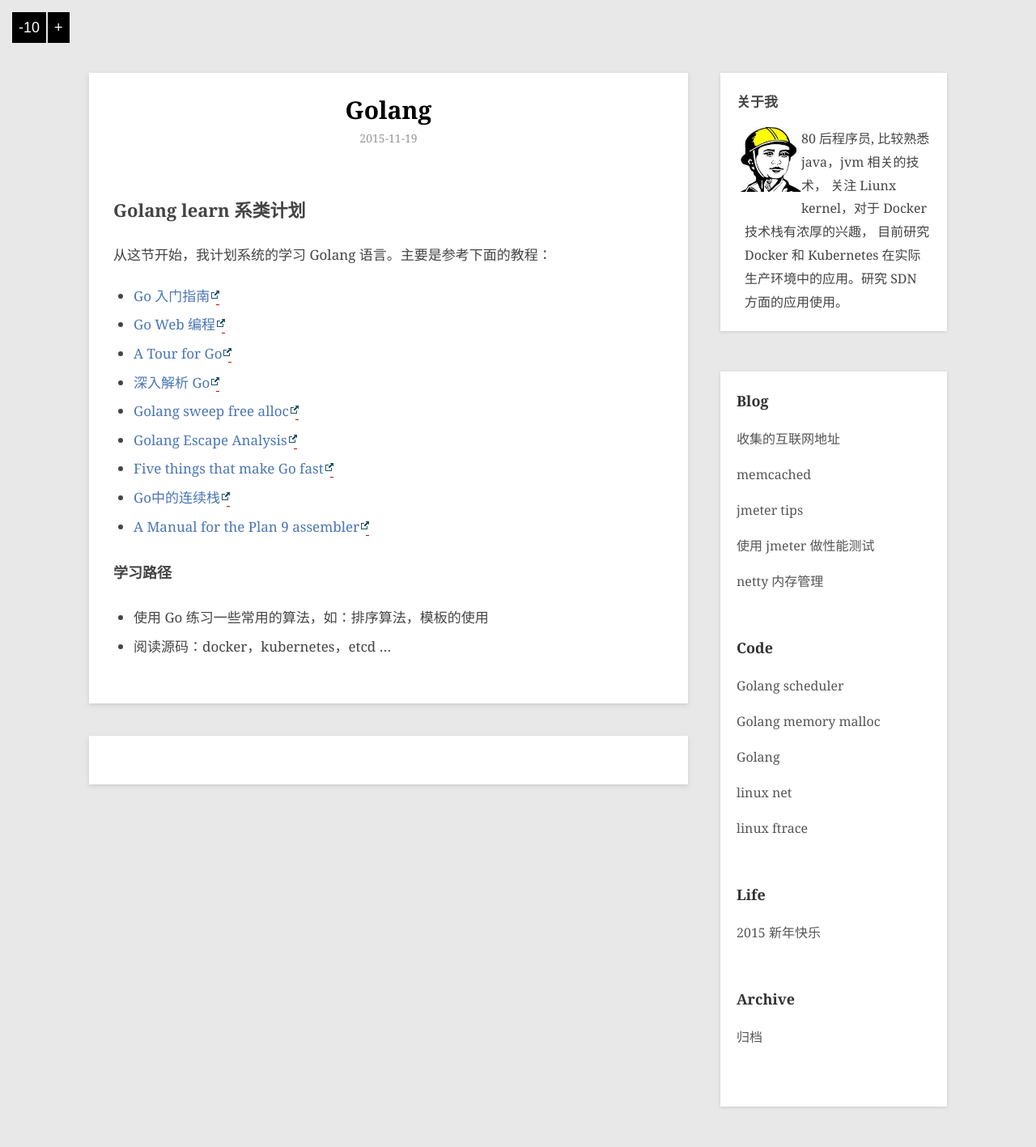
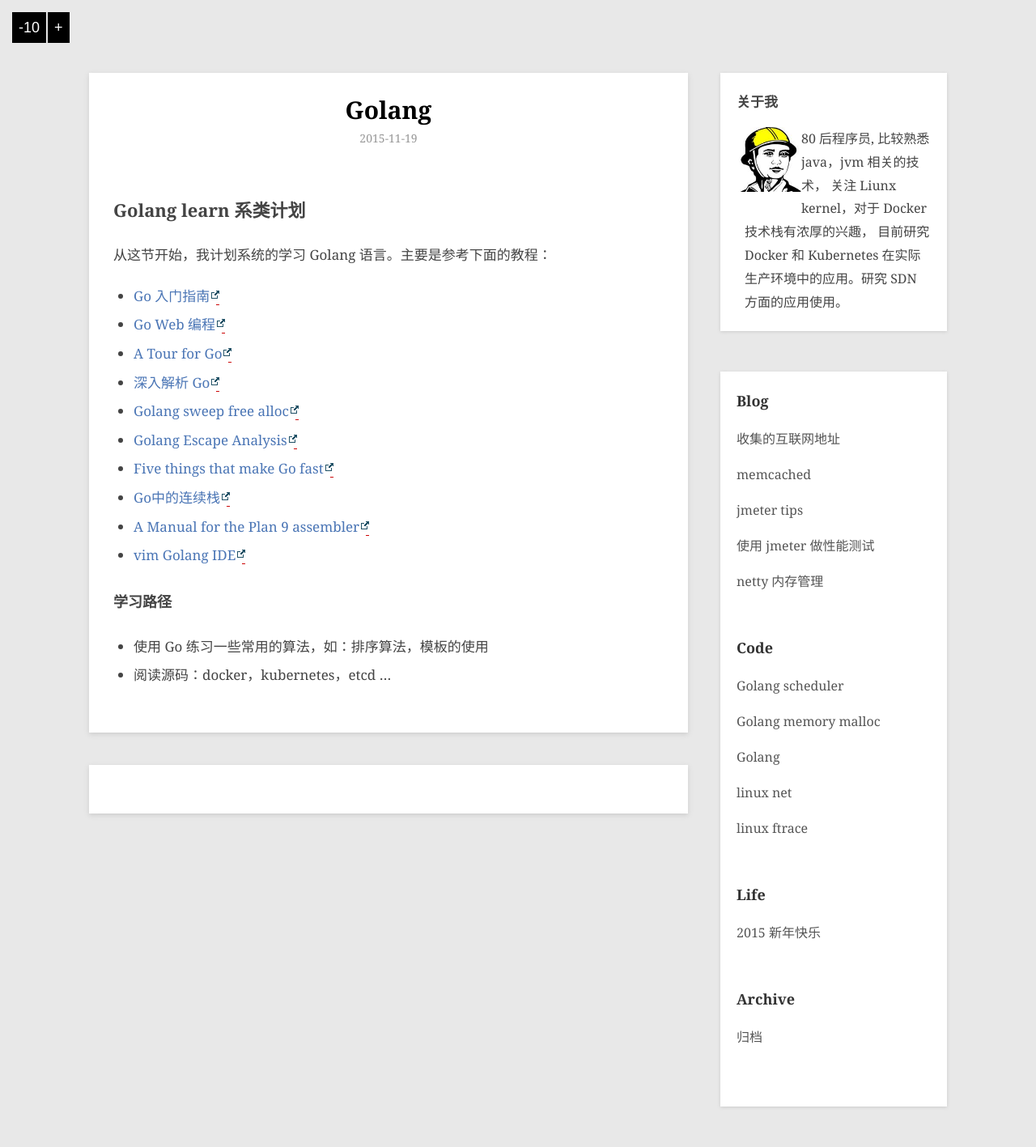
Before and after one commit to hushi55/hushi55.github.io, a Jekyll site: the page built from _posts/code/2015-11-19-golang-learn.md, in a window 1280 px wide. Shown: the whole page at 81% size. Built offline with Jekyll 4.4.1, drawn with Linux system fonts in a browser that asks for light colours; Markdown is read by kramdown in place of the engine named in the settings; comment, search, counter and statistics services are not loaded.

Commit message:
add link

```diff
--- a/_posts/code/2015-11-19-golang-learn.md
+++ b/_posts/code/2015-11-19-golang-learn.md
@@ -17,6 +17,7 @@ tags: [linux, kernel, net]
 - [Five things that make Go fast](http://dave.cheney.net/2014/06/07/five-things-that-make-go-fast)
 - [Go中的连续栈](http://air.googol.im/2014/03/28/contiguous-stacks-in-go.html)
 - [A Manual for the Plan 9 assembler](http://plan9.bell-labs.com/sys/doc/asm.html)
+- [vim Golang IDE](http://tonybai.com/2014/11/07/golang-development-environment-for-vim/)
 
 ### 学习路径
 
```
